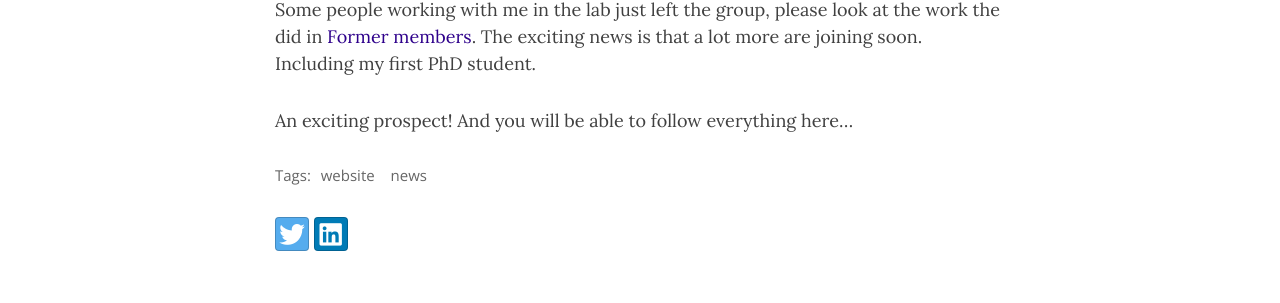
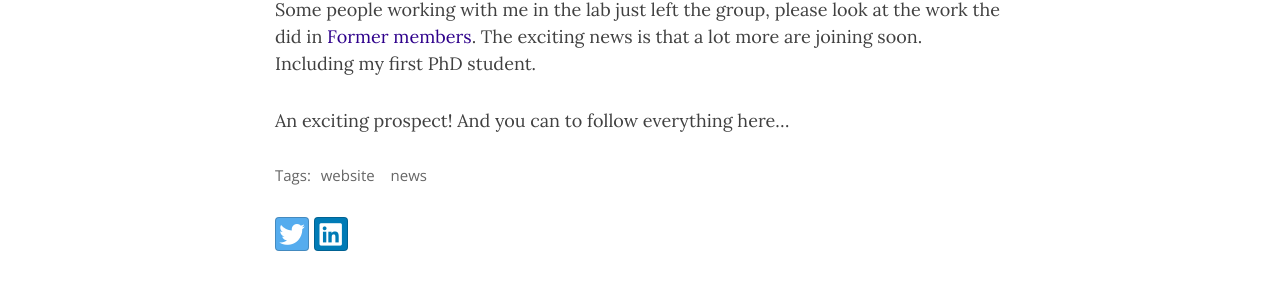
Before and after one commit to AntonioJExposito/AntonioJExposito.github.io, a Jekyll site: the page built from _posts/2021-08-07-flake-it-till-you-make-it.md, in a window 1280 px wide and 1260 px high. Shown: the part 695-998 px from the top of the window. Built offline with Jekyll 4.4.1, drawn with Linux system fonts in a browser that asks for light colours; nearby versions of some CDN libraries; comment, search, counter and statistics services are not loaded; a style sheet for code colours, icons or effects is not loaded.

Commit message:
Update 2021-08-07-flake-it-till-you-make-it.md

```diff
--- a/_posts/2021-08-07-flake-it-till-you-make-it.md
+++ b/_posts/2021-08-07-flake-it-till-you-make-it.md
@@ -12,4 +12,4 @@ It took a little bit. 18 months after I started my job at the University of Bath
 
 Some people working with me in the lab just left the group, please look at the work the did in <a href="https://antoniojexposito.github.io/group" target="_blank" >Former members</a>. The exciting news is that a lot more are joining soon. Including my first PhD student.
 
-An exciting prospect! And you will be able to follow everything here...
+An exciting prospect! And you can to follow everything here...
```
